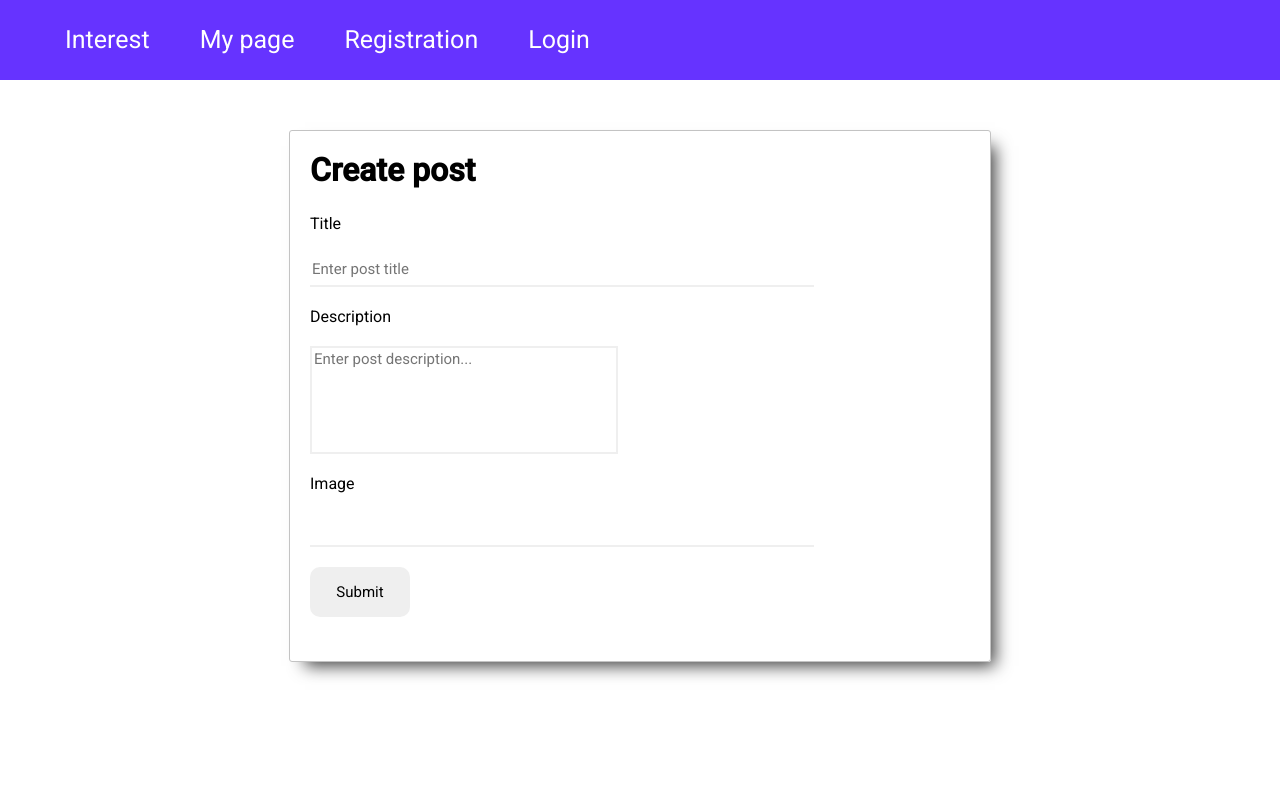
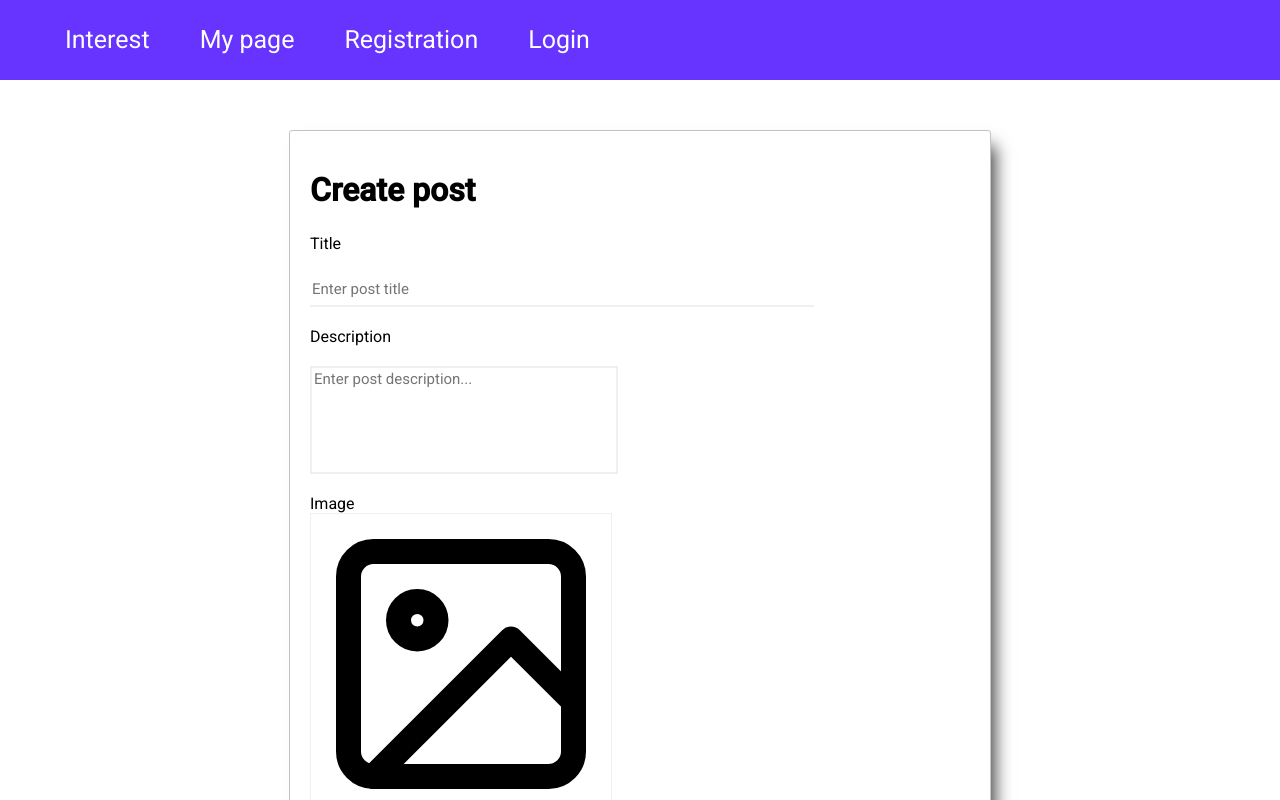
Before and after one commit to LadeMor/Interest-Client, a React (Create React App) app: page /post_create in a window 1280 px wide. Shown: the top 800 px of the page. Built offline with nearby package versions, Linux system fonts and the light colour scheme.

Commit message:
Added save image from folder functional

```diff
--- a/src/componens/post/post create/PostCreate.css
+++ b/src/componens/post/post create/PostCreate.css
@@ -6,9 +6,11 @@
 
 
 .form-block-create-post{
+    padding-top: 20px;
+    padding-bottom: 20px;
     margin: 0 auto;
     margin-top: 50px;
-    height: 530px;
+    margin-bottom: 50px;
     width: 700px;
     border-radius: 3px;
     border:#c3c3c3 1px solid;
@@ -90,6 +92,18 @@
     border: 1px solid red;
 }
 
+.image-preview{
+    margin-left: 20px;
+    height: 300px;
+    width: 300px;
+    border: 1px solid #EFEFEF;
+}
+
+.image-preview img{
+    height: 300px;
+    width: 300px;
+}
+
 .hide{
     display: none;
 }
--- a/src/componens/post/post create/PostCreate.js
+++ b/src/componens/post/post create/PostCreate.js
@@ -1,24 +1,51 @@
-import React, {useState} from 'react';
-import ReactDOM from "react-dom/client";
+import React, {useEffect, useState, useRef} from 'react';
 
 import './PostCreate.css';
+
+import preview from '../../../icons/photo-image-picture.svg'
 
 function PostCreate(){
 
     const [title, setTitle] = useState('');
     const [description, setDescription] = useState('');
     const [image, setImage] = useState('');
+    const [imgFile, setImgFile] = useState('');
     const [isSuccess, setSuccess] = useState(false);
     const [isFailed, setFailed] = useState(false);
+    const [previewPhoto, setPreviewPhoto] = useState('');
+
+    const fileInputRef = useRef("");
+
+    const onChangePicture = (e) => {
+        const file = e.target.files[0];
+        if(file && file.type.substr(0,5) === "image"){
+            setImgFile(file);
+        }else {
+            setImgFile(null);
+        }
+    }
+
+    useEffect(() => {
+        if(imgFile){
+            const reader = new FileReader();
+            reader.onloadend = () =>{
+                setPreviewPhoto(reader.result);
+                setImage(reader.result);
+            }
+            reader.readAsDataURL(imgFile);
+        }else{
+            setPreviewPhoto(preview);
+        }
+    }, [imgFile]);
 
     const handleSubmit = (e) => {
         e.preventDefault();
+
         const data = {
             title: title,
             image: image,
             post_Description: description
         };
-
 
         fetch("https://localhost:5001/api/Post", {
             method: 'POST',
@@ -65,11 +92,15 @@ function PostCreate(){
 
                     </textarea>
                     <label>Image</label>
+                    <div className='image-preview'>
+                        <img src={previewPhoto}/>
+                    </div>
                     <input
-                        type="text"
+                        ref={fileInputRef}
+                        type="file"
+                        accept="image/*"
                         name="image"
-                        value={image}
-                        onChange={e => setImage(e.target.value)}
+                        onChange={onChangePicture}
                     />
                     <button type="submit">
                         Submit
--- a/src/componens/post/post preview/PostPreview.css
+++ b/src/componens/post/post preview/PostPreview.css
@@ -17,6 +17,8 @@
 
 .post-preview img{
     margin: 20px;
+    max-width: 500px;
+    max-height: 800px;
 }
 
 .post-preview p {
--- a/src/componens/post/post-cards-item/PostCardItem.css
+++ b/src/componens/post/post-cards-item/PostCardItem.css
@@ -24,3 +24,7 @@
     margin: 0 auto;
     width:250px;
 }
+
+a{
+    text-decoration: none;
+}
--- a/src/componens/post/post-cards-item/PostCardItem.js
+++ b/src/componens/post/post-cards-item/PostCardItem.js
@@ -1,14 +1,17 @@
 import React from "react";
 
 import './PostCardItem.css'
+import {Link} from "react-router-dom";
 
 function PostCardItem({id, title, image, post_Description, author}){
     return(
-        <div key={id} className='post-card-item'>
-            <h1>{title}</h1>
-            <img src={`${image}`}/>
-            <p>{post_Description}</p>
-        </div>
+        <Link to={`post/${id}`}>
+            <div key={id} className='post-card-item'>
+                <h1>{title}</h1>
+                <img src={`${image}`}/>
+                <p>{post_Description}</p>
+            </div>
+        </Link>
     );
 }
 
```
Also changed, not shown: src/componens/post/postcard/PostCard.css (deleted, +0 -41 lines), src/componens/post/postcard/PostCard.js (deleted, +0 -27 lines), src/icons/photo-image-picture.svg (added).
